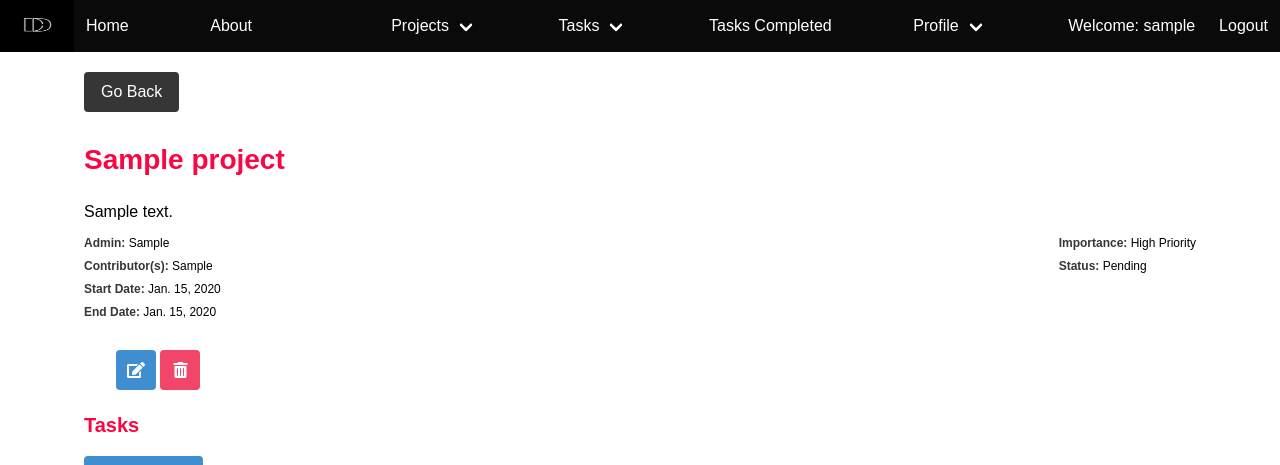
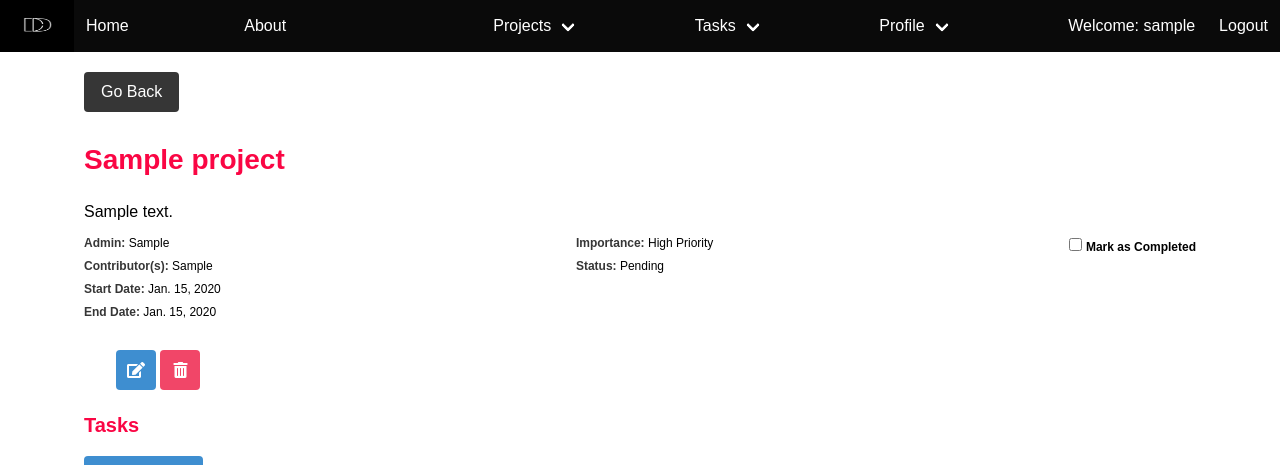
Before and after one commit to katiemcmillin/dailydone, a Django app: page /projects/1/ in a window 1280 px wide. Shown: the top 465 px of the page. Run offline with Django 4.2, Linux system fonts and the light colour scheme; a user stored in the database is signed in; tables that the repository leaves empty hold one stand-in row (values such as "Sample post").

Commit message:
project validation feature done and same for task

```diff
--- a/main_app/static/styles/main.css
+++ b/main_app/static/styles/main.css
@@ -573,6 +573,12 @@ body {
     margin-left: 2rem;
     margin-bottom: 0.5rem;
 }
+
+.completed-label {
+    font-size: 12px;
+    font-weight: bold;
+}
+
 /* Detail Page - Forr Small Screen */
 @media (max-width: 768px) {
 .project-detail {
--- a/main_app/templates/base.html
+++ b/main_app/templates/base.html
@@ -67,11 +67,9 @@
         <div class="navbar-dropdown">
           <a class="navbar-item" href="/tasks">Tasks Dashboard</a>
           <a class="navbar-item" href="/tasks/new">Create New Task</a>
+          <a class="navbar-item" href="{% url 'task_complete' %}">View Tasks Completed</a>
         </div>
       </div>
-    </div>
-    <div class="navbar-menu navbar-end">
-      <a class="navbar-item" href="{% url 'task_complete' %}">Tasks Completed</a>
     </div>
     <div class="navbar-menu navbar-end">
       <div class="navbar-item has-dropdown is-hoverable">
--- a/main_app/templates/completed_project_list.html
+++ b/main_app/templates/completed_project_list.html
@@ -12,7 +12,9 @@
         <ul class="completed-pjct-list">
             {% for project in completed_projects %}
                 <li class="completed-pjct-item">
-                    <h2 class="completed-pjct-name">{{ project.title }}</h2>
+                    <h2 class="completed-pjct-name">
+                        <a href="{% url 'project_detail' project.id %}">{{ project.title }}</a>
+                    </h2>
                     <div class="completed-pjct-details">
                         <p class="completed-pjct-date">
                             <strong>Due Date:</strong> {{ project.due_date }}
--- a/main_app/templates/project_detail.html
+++ b/main_app/templates/project_detail.html
@@ -23,6 +23,13 @@
         <div class="project-status">
             <p><strong>Importance:</strong> {{ project.get_importance_display|title }}</p>
             <p><strong>Status:</strong> {{ project.get_status_display|title }}</p>
+        </div>
+        <div class="project-completion">
+            <form method="POST" action="{% url 'project_complete' project.pk %}">
+                {% csrf_token %}
+                <input type="checkbox" id="completed" name="completed" onchange="this.form.submit()">
+                <label for="completed" class="completed-label">Mark as Completed</label>
+            </form>
         </div>
     </div>
 
--- a/main_app/views.py
+++ b/main_app/views.py
@@ -143,12 +143,12 @@ class ProjectList(TemplateView):
         title = self.request.GET.get("title")
         # If a query exists we will filter by title
         if title != None:
-            # .filter is the sql WHERE statement and title__icontains is doing a search for any title that contains the query param and link to the admin who is links to the project
-            context["projects"] = Project.objects.filter(title__icontains=title, admin=self.request.user)
+            # .filter is the sql WHERE statement and title__icontains is doing a search for any title that contains the query param and link to the admin who is links to the project and keep only the project that are NOT completed
+            context["projects"] = Project.objects.filter(title__icontains=title, admin=self.request.user, is_completed=False)
             # We add a header context that includes the search param
             context["header"] = f"Searching for {title}"
         else:
-            context["projects"] = Project.objects.filter(admin=self.request.user)
+            context["projects"] = Project.objects.filter(admin=self.request.user, is_completed=False)
             # default header for not searching
             context["header"] = "List Of Projects"
         return context
```
